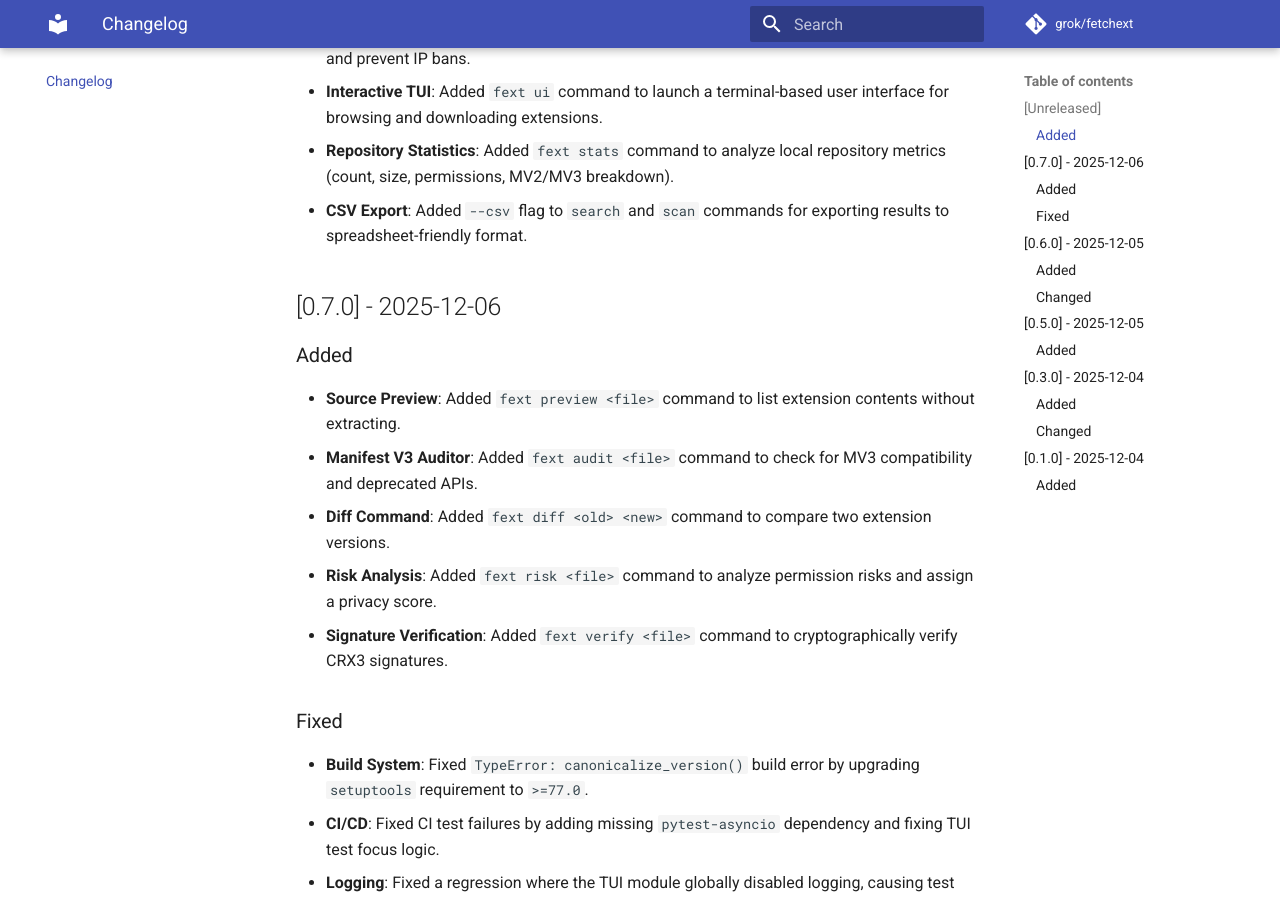
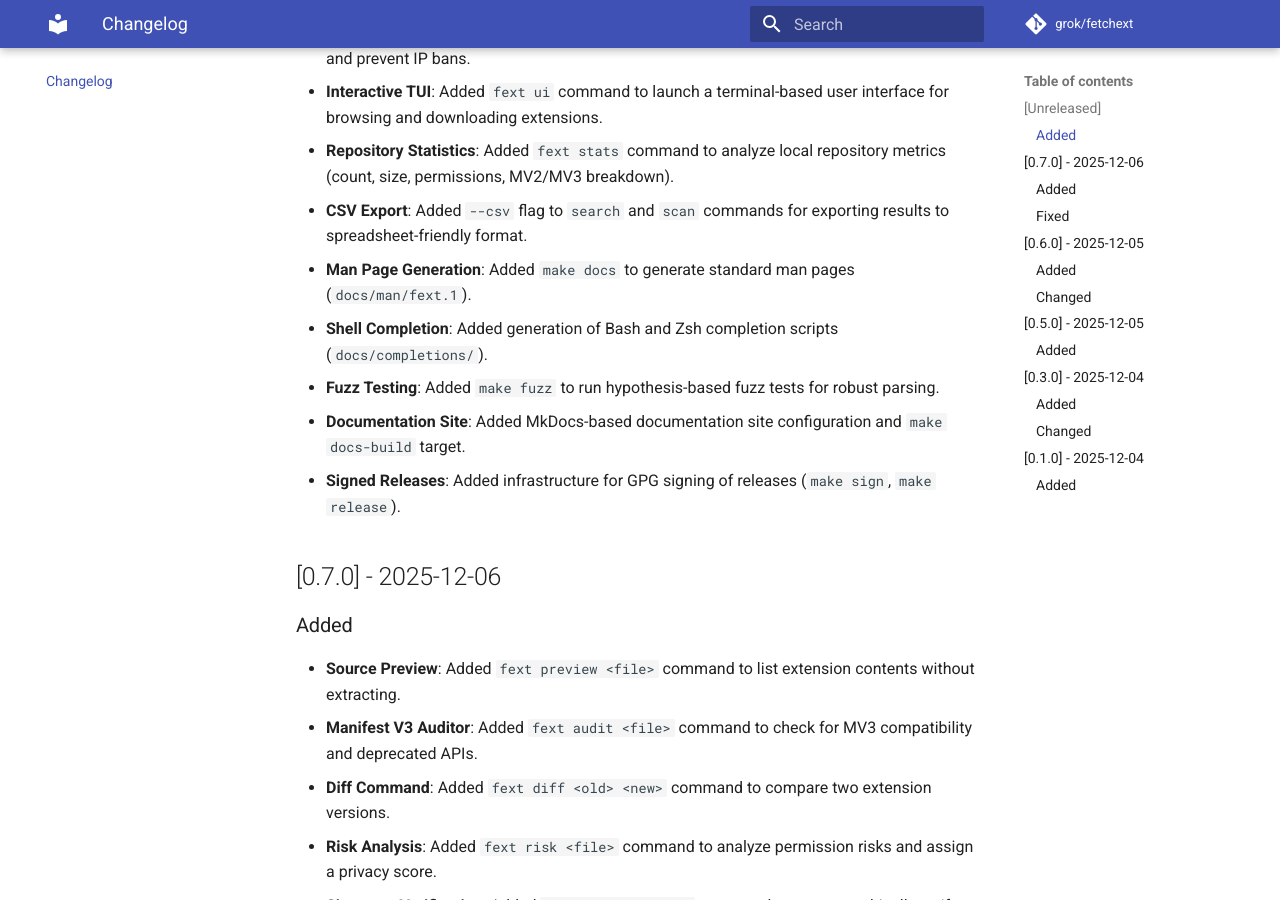
Before and after one commit to Grokzen/fetchext, an MkDocs documentation site: the page built from docs/changelog.md, in a window 1280 px wide and 900 px high, scrolled down 826 px. Built offline with MkDocs 1.6.1 and Material for MkDocs 9.7.7, drawn with Linux system fonts in a browser that asks for light colours; comment, search, counter and statistics services are not loaded.

Commit message:
docs: update changelog for v1.0.0 features

```diff
--- a/docs/changelog.md
+++ b/docs/changelog.md
@@ -20,6 +20,11 @@ and this project adheres to [Semantic Versioning](https://semver.org/spec/v2.0.0
 - **Interactive TUI**: Added `fext ui` command to launch a terminal-based user interface for browsing and downloading extensions.
 - **Repository Statistics**: Added `fext stats` command to analyze local repository metrics (count, size, permissions, MV2/MV3 breakdown).
 - **CSV Export**: Added `--csv` flag to `search` and `scan` commands for exporting results to spreadsheet-friendly format.
+- **Man Page Generation**: Added `make docs` to generate standard man pages (`docs/man/fext.1`).
+- **Shell Completion**: Added generation of Bash and Zsh completion scripts (`docs/completions/`).
+- **Fuzz Testing**: Added `make fuzz` to run hypothesis-based fuzz tests for robust parsing.
+- **Documentation Site**: Added MkDocs-based documentation site configuration and `make docs-build` target.
+- **Signed Releases**: Added infrastructure for GPG signing of releases (`make sign`, `make release`).
 
 ## [0.7.0] - 2025-12-06
 
```
Also changed, not shown: CHANGELOG.md (+5 -0 lines).
